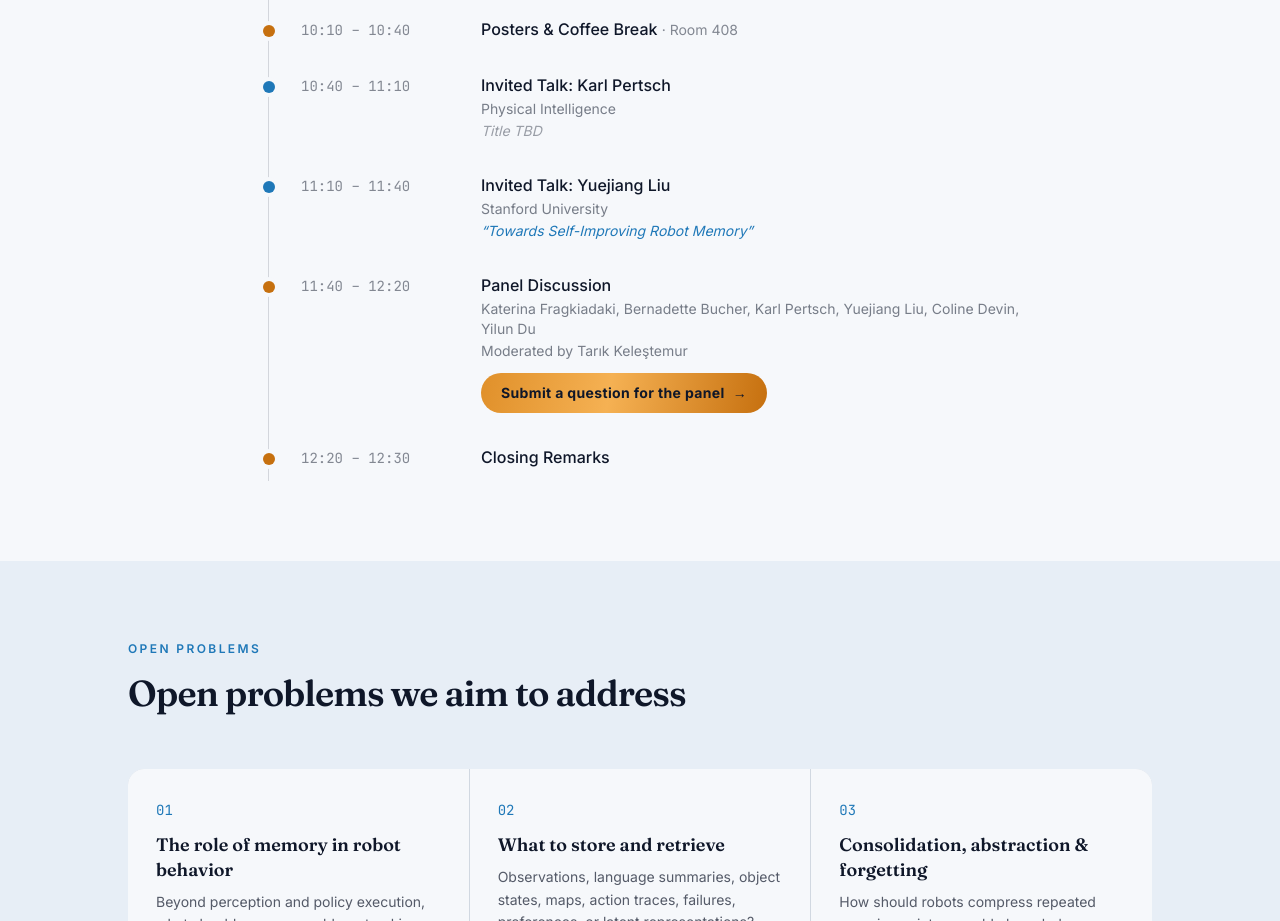
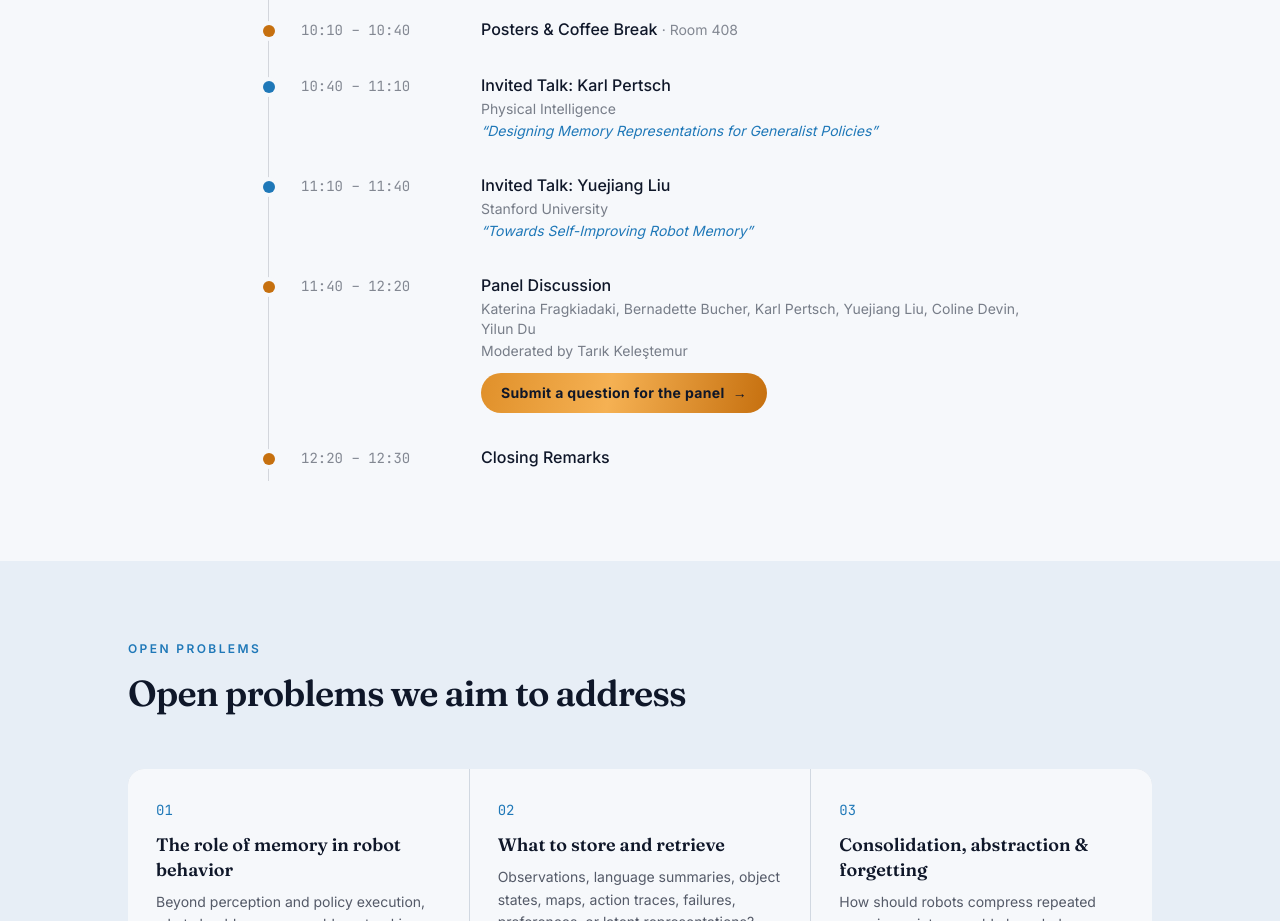
Before and after one commit to corl2026-memory/corl2026-memory.github.io, a plain HTML site: page index.html in a window 1280 px wide. Shown: the part 3207-4128 px from the top of the page. Drawn offline with nearby package versions, Linux system fonts and the light colour scheme.

Commit message:
Add Karl Pertsch talk title
Co-Authored-By: Claude Opus 5.5 <noreply@anthropic.com>

```diff
--- a/index.html
+++ b/index.html
@@ -389,7 +389,7 @@
             <span class="font-mono text-sm text-ink/50 sm:w-40 shrink-0">10:40 – 11:10</span>
             <span class="font-medium">Invited Talk: Karl Pertsch
               <span class="block text-sm text-ink/55 font-normal mt-0.5">Physical Intelligence</span>
-              <span class="block text-sm text-ink/40 font-normal italic mt-0.5">Title TBD</span>
+              <span class="block text-sm text-sky font-normal italic mt-0.5">“Designing Memory Representations for Generalist Policies”</span>
             </span>
           </div>
         </li>
```
